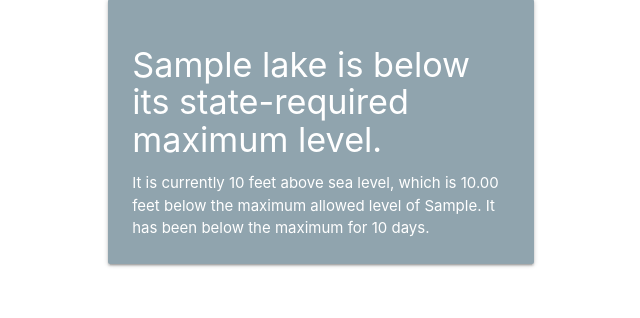
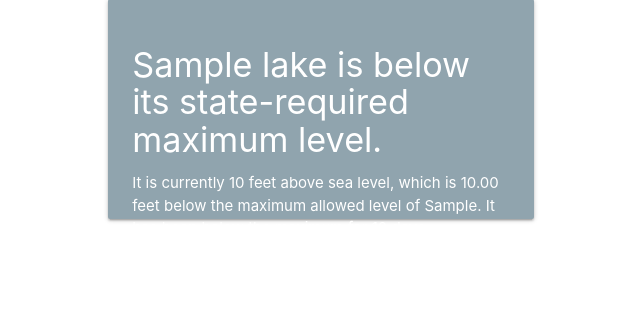
Before and after one commit to kbrose/yahara-info, a Flask app: template templates/main.html in a window 1280 px wide. Shown: the part 145-463 px from the top of the page, without its empty margins (95-735 px from the left). Run offline with Flask 2, Linux system fonts and the light colour scheme; the template is opened without the code that fills it: most values are stand-ins (such as "Sample title", 1, 10 or a date in 2020); parts of the project's set-up code (start-up, migrations or seed data) failed here and were passed over.

Commit message:
style tweak

```diff
--- a/templates/main.html
+++ b/templates/main.html
@@ -3,7 +3,7 @@
 <div class="row">
 {% for lake, is_high, streak, curr_height, max_allowed in info %}
         <div class="col s12 m6">
-        <div class="card-panel {% if is_high %}cyan{% else %}blue-grey{% endif %} lighten-2">
+        <div class="card-panel {% if is_high %}cyan{% else %}blue-grey{% endif %} lighten-2" style="height: 220px;">
             <span class="white-text">
                 {% if is_high %}
                     <h4>{{ lake }} is above its state-required maximum level.</h4>
```
